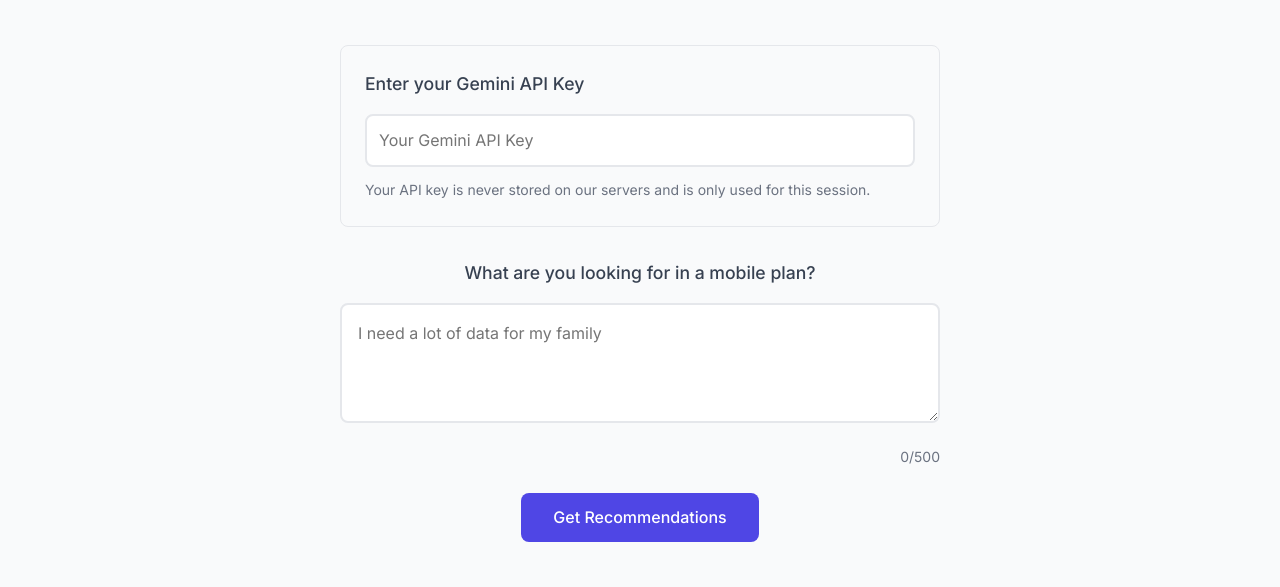
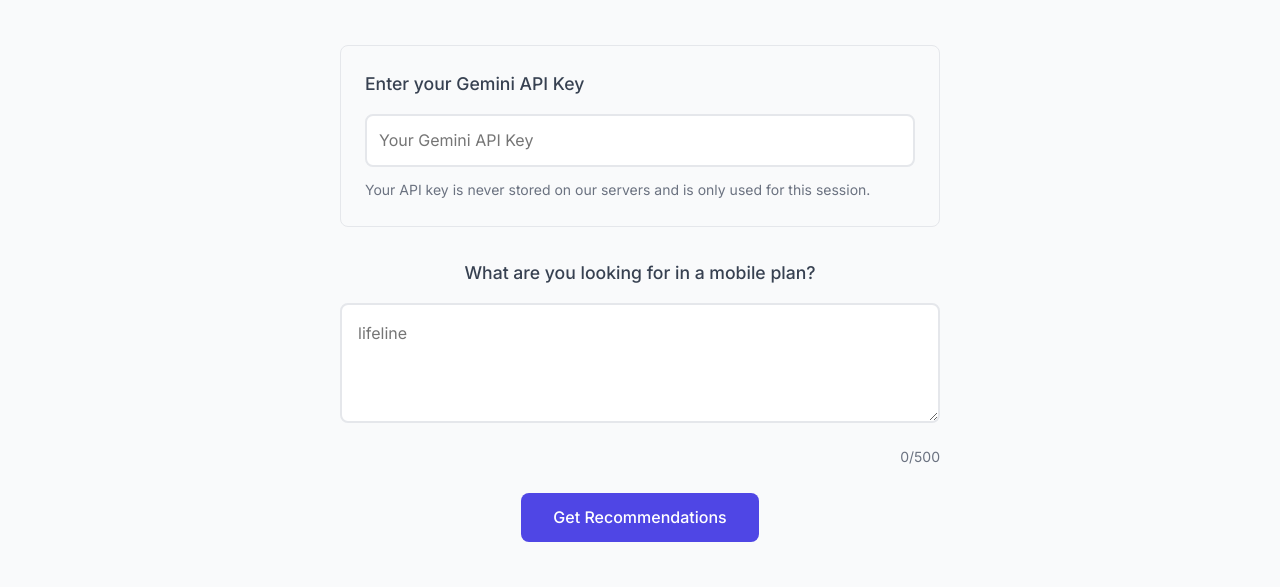
Before and after one commit to rmoh777/phoenix2, a website: page interview.html in a window 1280 px wide. Shown: the part 213-800 px from the top of the page. Drawn offline with Linux system fonts and the light colour scheme.

Commit message:
Change placeholder text to 'lifeline' in interview form

```diff
--- a/interview.html
+++ b/interview.html
@@ -312,7 +312,7 @@
                 <textarea
                     id="userInput"
                     class="user-input"
-                    placeholder="I need a lot of data for my family"
+                    placeholder="lifeline"
                     maxlength="500"
                 ></textarea>
                 <div class="char-count">
```
